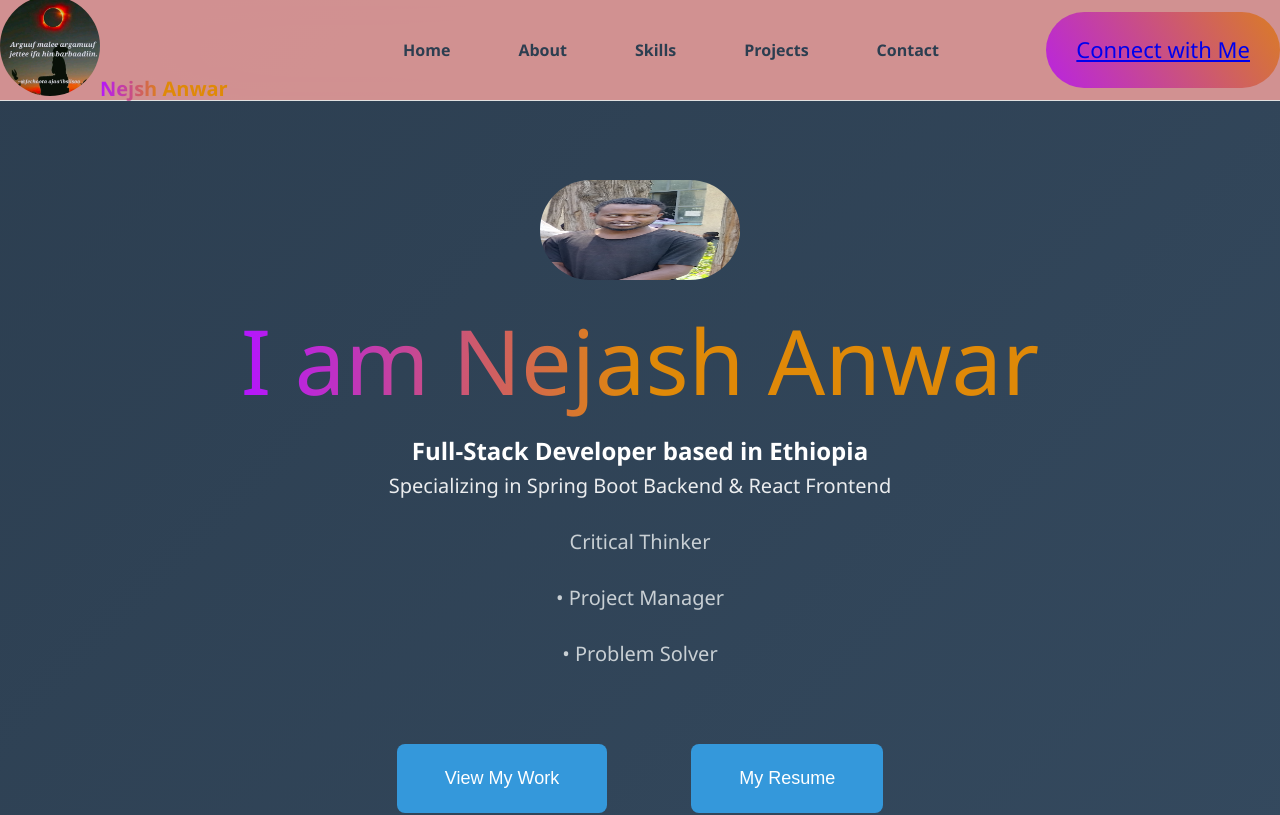
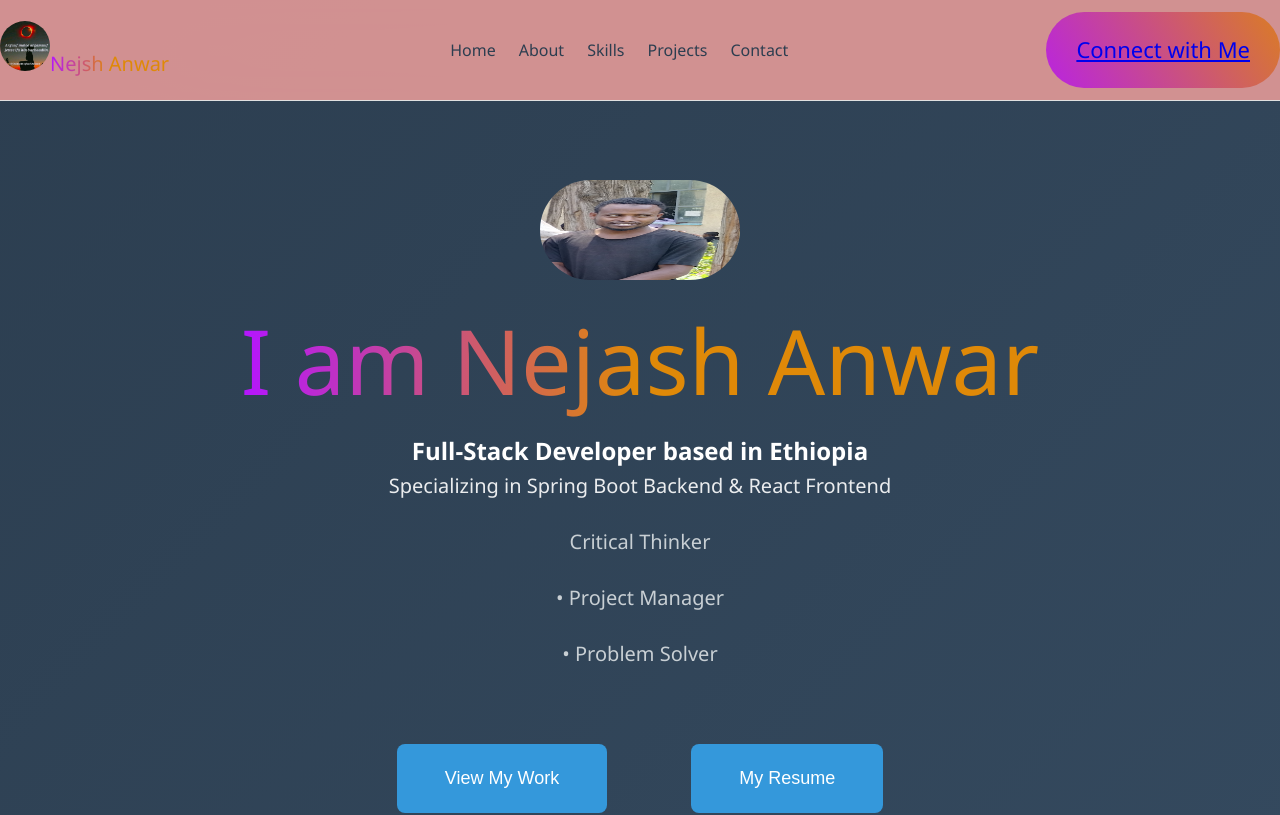
Before and after one commit to AnwarNejash/tryagain, a React (Create React App) app: page / in a window 1280 px wide. Shown: the top 815 px of the page. Built offline with nearby package versions, Linux system fonts and the light colour scheme.

Commit message:
Update Header.css

```diff
--- a/src/components/Header/Header.css
+++ b/src/components/Header/Header.css
@@ -2,6 +2,7 @@
 .header {
   position: fixed;
   top: 0;
+  text-align: center;
   width: 100%;
   background: rgba(214, 194, 194, 0.95);
   backdrop-filter: blur(100px);
@@ -24,7 +25,7 @@
 
 .logo {
   font-size: var(--font-size-xl);
-  font-weight: 700;
+  font-weight: 500;
   color: var(--primary-color);
   margin: 0;
   background: linear-gradient( 270deg, #DF8908 50.415%, #B415FF);
@@ -44,10 +45,10 @@
 .nav-links a {
   text-decoration: none;
   color: var(--text-dark);
-  font-weight: 600;
+  font-weight: 500;
   transition: color 0.3s ease;
   position: relative;
-   margin-left: 68px;
+   margin-left: 23px;
 }
 
 .nav-links a:hover {
@@ -95,9 +96,10 @@
 
   }
   .log{
-    width: 100px;
-    height: 100px;
+    width: 50px;
+    height: 50px;
     border-radius: 114px;
     margin: 0;
 
+
   }
```
